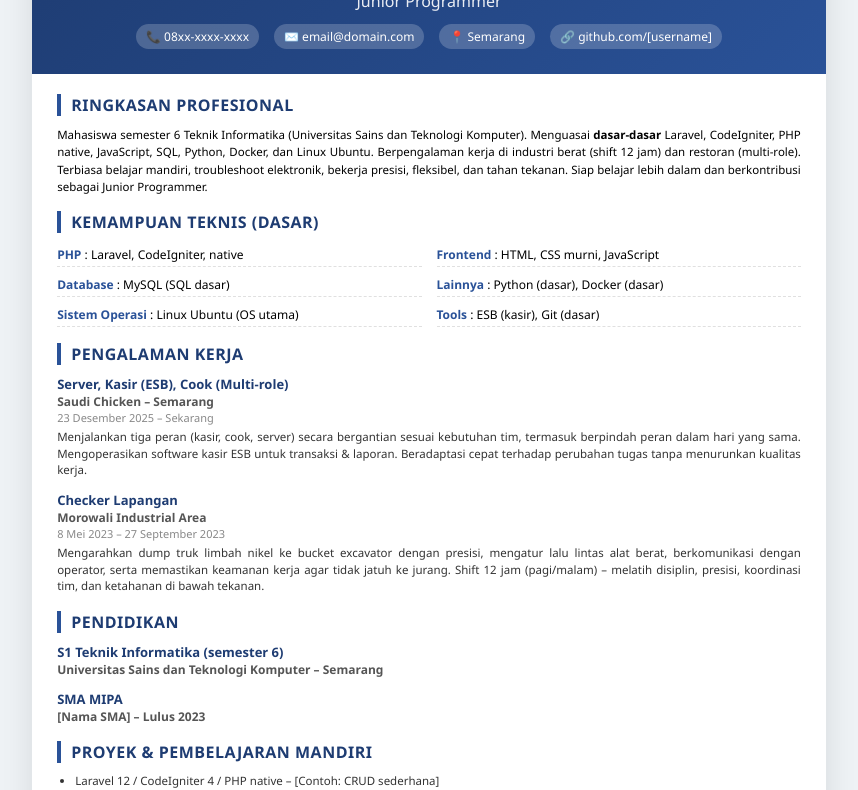
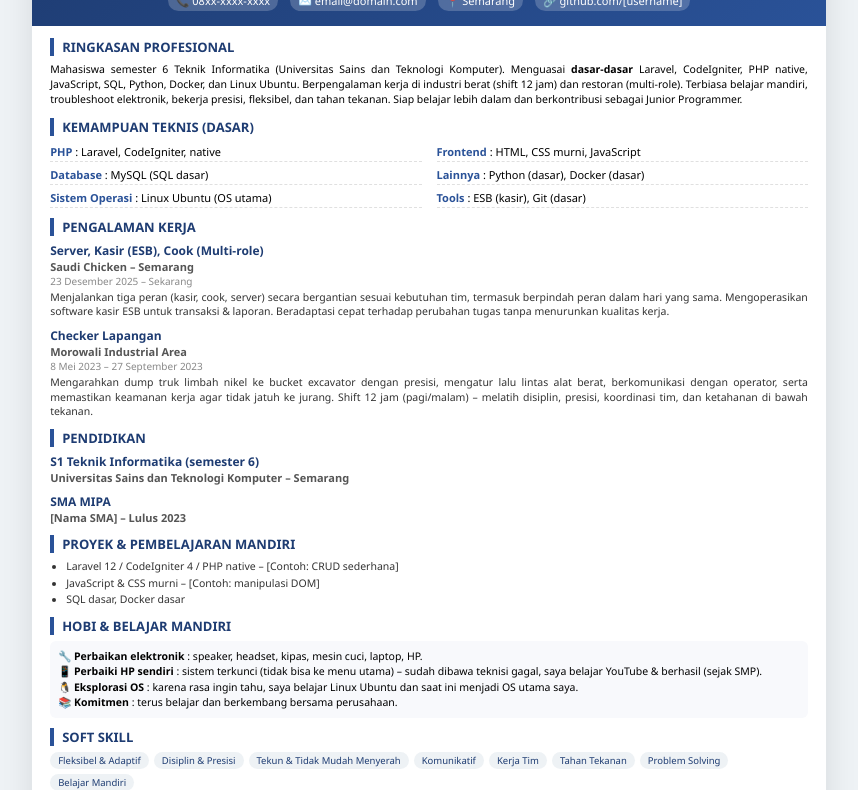
Before and after one commit to andisammenglangi/cv, a plain HTML site: page index.html in a window 1280 px wide. Shown: the part 150-940 px from the top of the page, without its empty margins (211-1069 px from the left). Drawn offline with Linux system fonts and the light colour scheme.

Commit message:
Update index.html new2

```diff
--- a/index.html
+++ b/index.html
@@ -22,20 +22,19 @@
             min-height: 100vh;
         }
 
-        /* Tombol Download */
         .download-btn-container {
             text-align: right;
             max-width: 21cm;
             width: 100%;
-            margin-bottom: 15px;
+            margin-bottom: 10px;
         }
 
         .download-btn {
             background: #2a5298;
             color: white;
             border: none;
-            padding: 10px 24px;
-            font-size: 14px;
+            padding: 8px 20px;
+            font-size: 13px;
             font-weight: bold;
             border-radius: 30px;
             cursor: pointer;
@@ -47,86 +46,82 @@
             background: #1e3c72;
         }
 
-        /* Container CV - UKURAN A4 */
+        /* CV UKURAN A4 */
         .cv {
             max-width: 21cm;
             width: 100%;
-            min-height: 29.7cm;
             background: white;
             box-shadow: 0 10px 30px rgba(0,0,0,0.1);
             overflow: hidden;
-            page-break-after: avoid;
-            break-inside: avoid;
         }
 
-        /* Header */
+        /* Header - lebih hemat ruang */
         .header {
             background: linear-gradient(135deg, #1e3c72 0%, #2a5298 100%);
             color: white;
-            padding: 25px 30px;
+            padding: 15px 20px;
             text-align: center;
         }
 
         .header h1 {
-            font-size: 28px;
+            font-size: 24px;
             letter-spacing: 1px;
-            margin-bottom: 6px;
+            margin-bottom: 4px;
         }
 
         .header .title {
-            font-size: 16px;
+            font-size: 14px;
             opacity: 0.9;
-            margin-bottom: 12px;
+            margin-bottom: 8px;
         }
 
         .contact {
             display: flex;
             justify-content: center;
             flex-wrap: wrap;
-            gap: 15px;
-            font-size: 12px;
-            margin-top: 8px;
+            gap: 12px;
+            font-size: 11px;
+            margin-top: 5px;
         }
 
         .contact span {
             background: rgba(255,255,255,0.2);
-            padding: 4px 10px;
+            padding: 3px 8px;
             border-radius: 30px;
         }
 
-        /* Konten utama */
+        /* Konten utama - margin & padding minimal */
         .content {
-            padding: 20px 25px;
+            padding: 12px 18px;
         }
 
-        /* Section */
+        /* Section - spasi lebih rapat */
         .section {
-            margin-bottom: 16px;
+            margin-bottom: 10px;
             break-inside: avoid;
             page-break-inside: avoid;
         }
 
         .section-title {
-            font-size: 16px;
+            font-size: 13px;
             font-weight: 700;
             color: #1e3c72;
             border-left: 4px solid #2a5298;
-            padding-left: 10px;
-            margin-bottom: 10px;
+            padding-left: 8px;
+            margin-bottom: 6px;
             text-transform: uppercase;
-            letter-spacing: 0.5px;
         }
 
-        /* Grid 2 kolom untuk skill */
+        /* Grid skill - lebih rapat */
         .skill-grid {
             display: grid;
             grid-template-columns: 1fr 1fr;
-            gap: 6px 15px;
+            gap: 3px 15px;
         }
 
         .skill-item {
-            font-size: 12px;
-            padding: 3px 0;
+            font-size: 11px;
+            padding: 2px 0;
             border-bottom: 1px dashed #e0e0e0;
         }
 
@@ -134,78 +129,79 @@
             color: #2a5298;
         }
 
-        /* Pengalaman & Pendidikan */
+        /* Pengalaman kerja - spasi minimal */
         .job {
-            margin-bottom: 12px;
+            margin-bottom: 8px;
         }
 
         .job-title {
             font-weight: 700;
-            font-size: 13px;
+            font-size: 12px;
             color: #1e3c72;
         }
 
         .job-company {
             font-weight: 600;
-            font-size: 12px;
+            font-size: 11px;
             color: #555;
         }
 
         .job-date {
-            font-size: 11px;
+            font-size: 10px;
             color: #888;
-            margin-bottom: 4px;
+            margin-bottom: 2px;
         }
 
         .job-desc {
-            font-size: 11.5px;
-            line-height: 1.45;
+            font-size: 10.5px;
+            line-height: 1.4;
             color: #333;
             text-align: justify;
-            margin-top: 4px;
+            margin-top: 2px;
         }
 
         .job-desc ul {
-            margin-left: 18px;
-            margin-top: 4px;
+            margin-left: 16px;
+            margin-top: 2px;
         }
 
         .job-desc li {
-            margin-bottom: 3px;
+            margin-bottom: 2px;
         }
 
-        /* Hobi & soft skill */
+        /* Hobi text */
         .hobi-text {
-            font-size: 11.5px;
-            line-height: 1.5;
+            font-size: 10.5px;
+            line-height: 1.45;
             text-align: justify;
             background: #f8f9fc;
-            padding: 10px;
-            border-radius: 8px;
+            padding: 8px;
+            border-radius: 6px;
         }
 
+        /* Soft skill */
         .soft-skill {
             display: flex;
             flex-wrap: wrap;
-            gap: 6px;
-            margin-top: 6px;
+            gap: 5px;
+            margin-top: 4px;
         }
 
         .soft-skill span {
             background: #eef2f5;
-            padding: 3px 10px;
+            padding: 2px 8px;
             border-radius: 20px;
-            font-size: 10.5px;
+            font-size: 9.5px;
             color: #1e3c72;
         }
 
         hr {
-            margin: 8px 0;
+            margin: 6px 0;
             border: none;
             border-top: 1px solid #ddd;
         }
 
-        /* Print styling - untuk PDF A4 */
+        /* Print styling A4 */
         @media print {
             body {
                 background: white;
@@ -219,7 +215,6 @@
                 box-shadow: none;
                 border-radius: 0;
                 max-width: 100%;
-                min-height: auto;
                 margin: 0;
                 padding: 0;
             }
@@ -244,11 +239,7 @@
             }
             @page {
                 size: A4;
-                margin: 0;
-            }
-            body {
-                margin: 0;
-                padding: 0;
+                margin: 0.5cm;
             }
         }
     </style>
@@ -370,7 +361,7 @@
             </div>
 
             <hr>
-            <div style="font-size: 10px; text-align: center; color: #888; margin-top: 8px;">
+            <div style="font-size: 9px; text-align: center; color: #888; margin-top: 5px;">
                 Referensi tersedia jika diperlukan
             </div>
         </div>
@@ -382,4 +373,4 @@
         }
     </script>
 </body>
-    </html>
+                </html>
```
